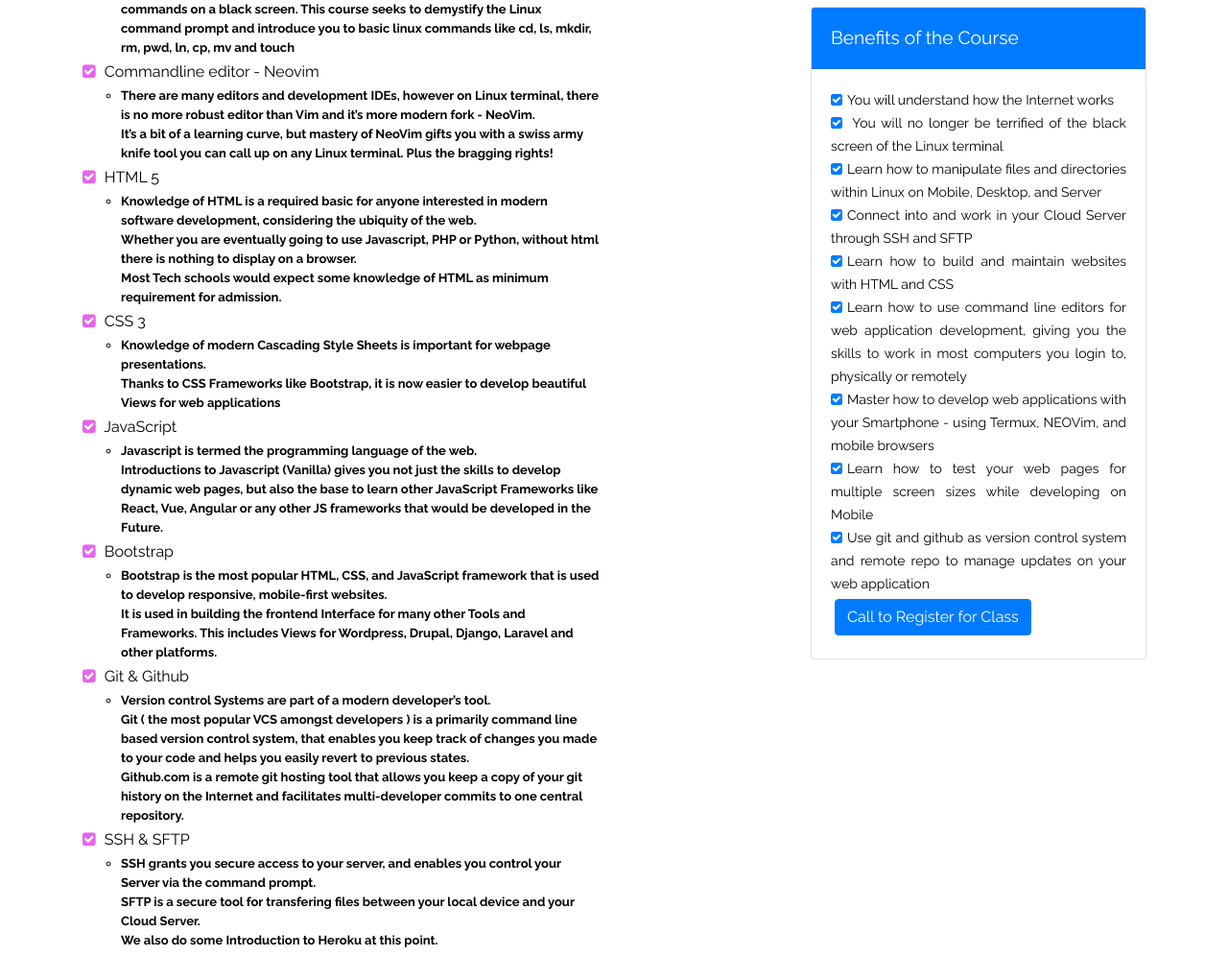
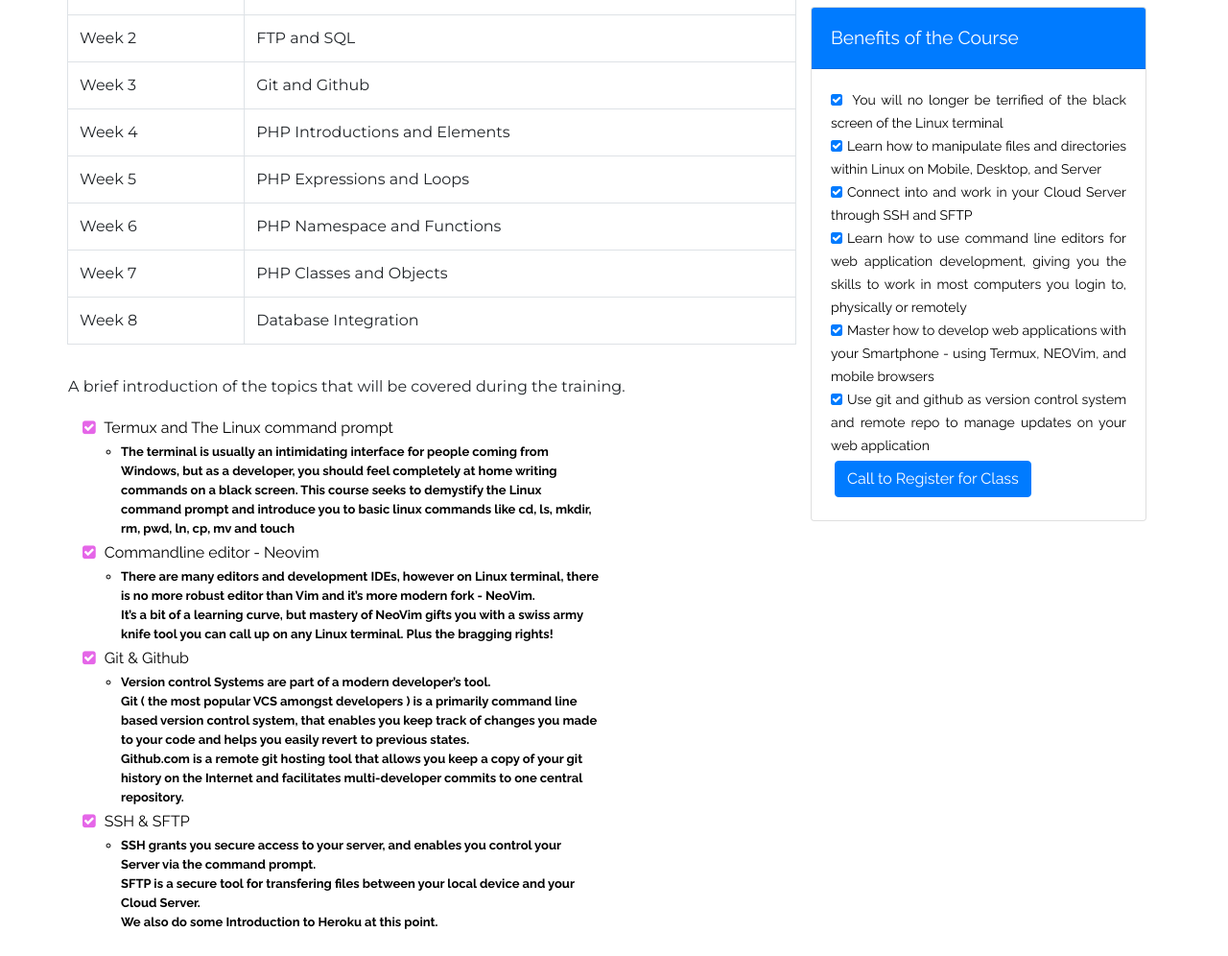
Before and after one commit to themobileprof/themobileprof, a PHP site: page /php-course.php in a window 1280 px wide. Shown: the part 462-1458 px from the top of the page at 96% size. Run offline with PHP 8.4, Linux system fonts and the light colour scheme.

Commit message:
modified php page

```diff
--- a/php-course.php
+++ b/php-course.php
@@ -18,7 +18,7 @@
     <meta name="description" content="">
     <meta name="author" content="Samuel Anyaele">
 
-    <title>Website Design Training</title>
+    <title>The PHP backend Mobile Dev Course</title>
 
 
 
@@ -50,19 +50,14 @@
             <div class="collapse navbar-collapse" id="navbarResponsive">
                 <ul class="navbar-nav ml-auto">
                     <li class="nav-item dropdown">
-                        <a class="nav-link dropdown-toggle" href="website-design-nigeria.html" id="navbarDropdown" role="button" data-toggle="dropdown" aria-haspopup="true" aria-expanded="false">Website Design</a>
-			<div class="dropdown-menu" aria-labelledby="navbarDropdown">
-          		<a class="dropdown-item" href="website-design-spread-payment.html">Spread Payment</a>
-          		<a class="dropdown-item" href="wordpress-management.html">Wordpress Blog</a>
-          		<a class="dropdown-item" href="online-payment.html">Naira and Dollar Pay setup</a>
-        		</div>
+                        <a class="nav-link" href="index.html">Home</a>
                     </li>
                    <li class="nav-item dropdown">
-                        <a class="nav-link dropdown-toggle" href="training.html" id="navbarDropdown" role="button" data-toggle="dropdown" aria-haspopup="true" aria-expanded="false">Training</a>
+                        <a class="nav-link dropdown-toggle" href="training.html" id="navbarDropdown" role="button" data-toggle="dropdown" aria-haspopup="true" aria-expanded="false">Backend Courses</a>
 			<div class="dropdown-menu" aria-labelledby="navbarDropdown">
-          		<a class="dropdown-item" href="website-design-training.html">Mobile Web Design Classes</a>
-          		<a class="dropdown-item" href="mobile-professional.php">Office on Mobile</a>
-          		<a class="dropdown-item" href="academy.html">Academy videos</a>
+          		<a class="dropdown-item" href="php-course.php">Backend with PHP</a>
+          		<a class="dropdown-item" href="javascript-course.php">Backend with JavaScript</a>
+          		<a class="dropdown-item" href="python-course.php">Backend with Python</a>
         		</div>
                     </li>
                     <li class="nav-item">
@@ -80,7 +75,7 @@
     <div class="container pb-5">
 
       <!-- Page Heading/Breadcrumbs -->
-      <h1 class="mt-4 mb-3">Professional Web Design Training
+      <h1 class="mt-4 mb-3">Professional backend development with PHP
       </h1>
 
       <ol class="breadcrumb">
@@ -88,9 +83,9 @@
           <a href="index.html">Home</a>
         </li>
         <li class="breadcrumb-item">
-          <a href="training.html">Training</a>
+          <a href="training.html">Backend Courses</a>
         </li>
-        <li class="breadcrumb-item active">Web Design Training</li>
+        <li class="breadcrumb-item active">PHP</li>
       </ol>
 
       <!-- Portfolio Item Row -->
@@ -99,17 +94,47 @@
         <div class="col-md-8">
           <div class="row">
             <p class="firstp">
-              The <strong class="text-primary">Mobile Web Design Course</strong> is a one of a kind novel approach to teaching web development. Harnessing Africa's massive mobile phone penetration, we are building an academy (online and offline) that empowers youths with Tech skills required to become world class developers.
-              <div class="row p-3">
+              Why PHP? You may ask. Well, according to W3Techs' data, PHP is used by 78.9% of all websites with a known server-side programming language. So almost 8 out of every 10 websites that you visit on the Internet are using PHP in some way. That means there is plenty of work to do. By taking this course in PHP, you'll be immediately able to work with and customize these websites. Software built with php include Favebook, Baidu, Wordpress, Yahoo, Wikipedia, Canva and many more really popular platforms.
+
+
+	      <table class="table table-bordered">
+		<thead class="thead-dark">
+			<tr>
+				<th>8 Weeks</th>
+				<th>Topics</th>
+			</tr>
+		</thead>
+		<tbody>
+			<tr>
+				<td>Week 1</td>
+				<td>Linux and Neovim</td>
+
+			</tr>
+			<tr>
+				<td>Week 2</td>
+				<td>FTP and SQL</td>
+			</tr>
+<tr>                                                      <td>Week 3</td>                                        <td>Git and Github</td>                                                                                                             </tr>
+<tr>                                                      <td>Week 4</td>                                        <td>PHP Introductions and Elements</td>                                                                                                             </tr> <tr>                                                      <td>Week 5</td>                                        <td>PHP Expressions and Loops</td>                                                                                                             </tr>
+<tr>                                                      <td>Week 6</td>                                        <td>PHP Namespace and Functions</td>                                                                                             </tr>
+<tr>                                                      <td>Week 7</td>                                        <td>PHP Classes and Objects</td>                                                                                                              </tr>
+
+<tr>                                                      <td>Week 8</td>                                        <td>Database Integration</td>                                                                                                       </tr>
+
+	</tbody>
+
+		</table>
+	      <div class="row p-3">
 		      <p>
-<strong>TRACK 1:</strong> Curriculum for the Mobile Website design Class
+ A brief introduction of the topics that will be covered during the training.
 		      </p>
 		      <ul class="hidlist col-md-9 col-12">
-                  <li><i class="fa fa-check-square"></i>Introduction to the Internet</li>
                   <li><i class="fa fa-check-square"></i> Termux and The Linux command prompt
 			  <ul>
 			  	<li>The terminal is usually an intimidating interface for people coming from Windows, but as a developer, you should feel completely at home writing commands on a black screen.
 This course seeks to demystify the Linux command prompt and introduce you to basic linux commands like cd, ls, mkdir, rm, pwd, ln, cp, mv and touch
+
+
 </li>
 			  </ul>
 		  </li>
@@ -121,37 +146,7 @@ Plus the bragging rights!
 </li>
 			  </ul>
 		  </li>
-                  <li><i class="fa fa-check-square"></i> HTML 5
-			  <ul>
-				  <li>Knowledge of HTML is a required basic for anyone interested in modern software development, considering the ubiquity of the web. <br>
-					  Whether you are eventually going to use Javascript, PHP or Python, without html there is nothing to display on a browser. <br>
-Most Tech schools would expect some knowledge of HTML as minimum requirement for admission.
-</li>
-			  </ul>
-		  </li>
-                  <li><i class="fa fa-check-square"></i> CSS 3
-			  <ul>
-			  	<li>Knowledge of modern Cascading Style Sheets is important for webpage presentations.
-<br>
-Thanks to CSS Frameworks like Bootstrap, it is now easier to develop beautiful Views for web applications
-</li>
-			  </ul>
-		  </li>
-
-                  <li><i class="fa fa-check-square"></i> JavaScript
-			  <ul>
-				  <li>Javascript is termed the programming language of the web. <br>
-Introductions to Javascript (Vanilla) gives you not just the skills to develop dynamic web pages, but also the base to learn other JavaScript Frameworks like React, Vue, Angular or any other JS frameworks that would be developed in the Future.
-</li>
-			  </ul>
-		  </li>
-                  <li><i class="fa fa-check-square"></i> Bootstrap
-			  <ul>
-				  <li>Bootstrap is the most popular HTML, CSS, and JavaScript framework that is used to develop responsive, mobile-first websites. <br>
-				  It is used in building the frontend Interface for many other Tools and Frameworks. This includes Views for Wordpress, Drupal, Django, Laravel and other platforms. </li>
-			  </ul>
-		  </li>
-                  <li><i class="fa fa-check-square"></i> Git & Github
+                                   <li><i class="fa fa-check-square"></i> Git & Github
 			  <ul>
 				  <li>Version control Systems are part of a modern developer’s tool. <br>
 					  Git ( the most popular VCS amongst developers ) is a primarily command line based version control system, that enables you keep track of changes you made to your code and helps you easily revert to previous states. <br>
@@ -168,61 +163,38 @@ Github.com is a remote git hosting tool that allows you keep a copy of your git
 			  </ul>
 		  </li>
 
-                  <li><i class="fa fa-check-square"></i> Microsoft Office 365 / Google G Suites
-			  <ul>
-				  <li>There is no better document processing tool on desktop than Microsoft office. <br>
-With MS Office 365 and Microsoft Cloud hosting (OneDrive), you can easily extend document processing work to your Mobile. That includes: Microsoft Word, Excel and Powerpoint.
-
-However, if you'll rather not use Microsoft Tools, we have a parallel track that will equip you with the same skillsets on Google Docs, Sheets, and Slides.
-</li>
-			  </ul>
-		  </li>
-
-			  <li><i class="fa fa-check-square"></i> Team Collaboration Tools
-				  <ul>
-					  <li>Smart developers do not work alone. These collaboration tools help you work smarter. <br>
-						  Slack (Communicate with the team & effectively keep track of the project). <br>
-						  Trello (Track each project on the Cloud). <br>
-						  Todoist (Coordinate your tasks with your team mates) <br>
-Evernote (A collaborative note taking app with Cloud integration)
-</li>
-				  </ul>
-
-			  </li>
                 </ul>
               </div>
-            </p>
 
           </div>
           <div class="row bg-light rounded">
             <div class="col-md-6 col-md-6 p-0">
-              <img src="assets/cellphone-man2.jpg" alt="Office Presentation" class="img-fluid rounded">
+              <img src="assets/man-sitting-on-red-suede-sofa-holding-black-android-2364447.jpg" alt="Office Presentation" class="img-fluid rounded">
             </div>
           </div>
 
 
           <div id="details" class="row mt-4 mb-4">
             <div class="bg-primary col-md-12 text-white pt-3 mb-3 rounded-top">
-              <h3 class="text-light">Partners subsidized web design training</h3>
+              <h3 class="text-light">Free Classes</h3>
             </div>
             <div class="col-md-7">
               <div>
-                <span class="display-4 text-primary mr-3">N36,500</span>
-                <del class="display-4 text-muted">N365,000</del>
+                <del class="display-4 text-muted">N50,000</del>
               </div>
-              <ul class="list-group list-group-flush">
+	      <ul class="list-group list-group-flush">
                 <li class="list-group-item"><strong>Venue:</strong> 3 Thorborn Avenue, Sabo, Yaba</li>
                 <li class="list-group-item"><strong>Duration:</strong> 2 Months</li>
-		<li class="list-group-item"><strong>Days:</strong> Mondays, Tuesdays, Wednesdays</li>
-		<li class="list-group-item"><strong>Time:</strong> 10am - 2pm</li>
+		<li class="list-group-item"><strong>Days:</strong> Mondays to Friday(2 Hrs Daily)</li>
+		<li class="list-group-item"><strong>Time: Morning -</strong> 10am - 12Noon  <strong>  Afternoon -</strong> 1pm - 3pm </li>
               </ul>
             </div>
             <div class="benefits col-md-5">
               <h3>Register for the MobileDev class below</h3>
 	      <!-- <div data-toggle="modal" data-target="#payModal"> -->
 		      <div>
-<a onclick="return gtag_report_conversion('https://wa.me/2348153039003');" href="https://wa.me/2348153039003" class="btn btn-success m-1">
-                WhatsApp us to Register for Class</a>
+<a onclick="return  href="tel:+2348153039003" class="btn btn-primary m-1 text-white">
+                Call us to Register</a>
               </div>
 
 
@@ -233,8 +205,26 @@ Evernote (A collaborative note taking app with Cloud integration)
           </div>
 
 
+<!--cloud card-->
 
-          <img class="img-fluid" src="assets/website-design.png" alt="Mobile Productivity Training">
+<div class="card row mb-4 mt-4">
+        <div class="card-header"><h3>Prerequisite: Cloud Server</h3></div>
+	<div class="card-body">
+	<h5 class="card-title"><strong>Cloud Service in partnership with Seonigeria.com</strong></h5>
+                <p class="card-text">
+The student cloud accounts will be used to save all the projects and assignments taken during the two (2) months in the class and other projects that the students will continue to handle  inthe future. <br> <strong>One(1) year managed cloud hosting for N54,000/Annum.</strong></p>
+		<a class="btn btn-success" "m-1" href="#">Purchase Now and Save N18,000</a>
+<p>Or</p>
+		<a class="btn btn-success" "m-1" href="#"> Pay N18,000 quarterly
+</a>
+<p>(every 3 months)</p>
+        </div>
+</div>
+
+
+
+
+          <img class="img-fluid" src="./assets/vladislav-nikonov-XBbxkKSQXhY-unsplash.jpg" alt="Mobile Productivity Training">
 
 
           <!-- Related Projects Row -->
@@ -252,15 +242,12 @@ Evernote (A collaborative note taking app with Cloud integration)
             </div>
 
             <div class="card-body hidlist">
-              <div><i class="fa fa-check-square text-primary"></i>You will understand how the Internet works</div>
               <div><i class="fa fa-check-square text-primary"></i>
 You will no longer be terrified of the black screen of the Linux terminal</div>
               <div><i class="fa fa-check-square text-primary"></i>Learn how to manipulate files and directories within Linux on Mobile, Desktop, and Server</div>
               <div><i class="fa fa-check-square text-primary"></i>Connect into and work in your Cloud Server through SSH and SFTP</div>
-              <div><i class="fa fa-check-square text-primary"></i>Learn how to build and maintain websites with HTML and CSS</div>
               <div><i class="fa fa-check-square text-primary"></i>Learn how to use command line editors for web application development, giving you the skills to work in most computers you login to, physically or remotely</div>
               <div><i class="fa fa-check-square text-primary"></i>Master how to develop web applications with your Smartphone - using Termux, NEOVim, and mobile browsers</div>
-              <div><i class="fa fa-check-square text-primary"></i>Learn how to test your web pages for multiple screen sizes while developing on Mobile</div>
               <div><i class="fa fa-check-square text-primary"></i>Use git and github as version control system and remote repo to manage updates on your web application</div>
 		<div>
 
```
